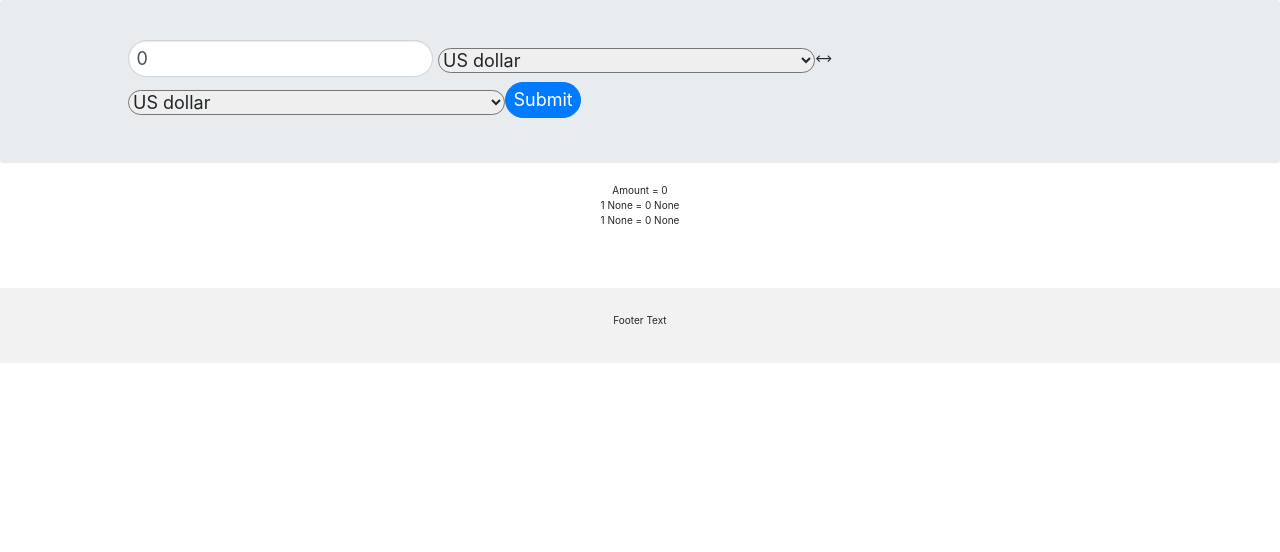
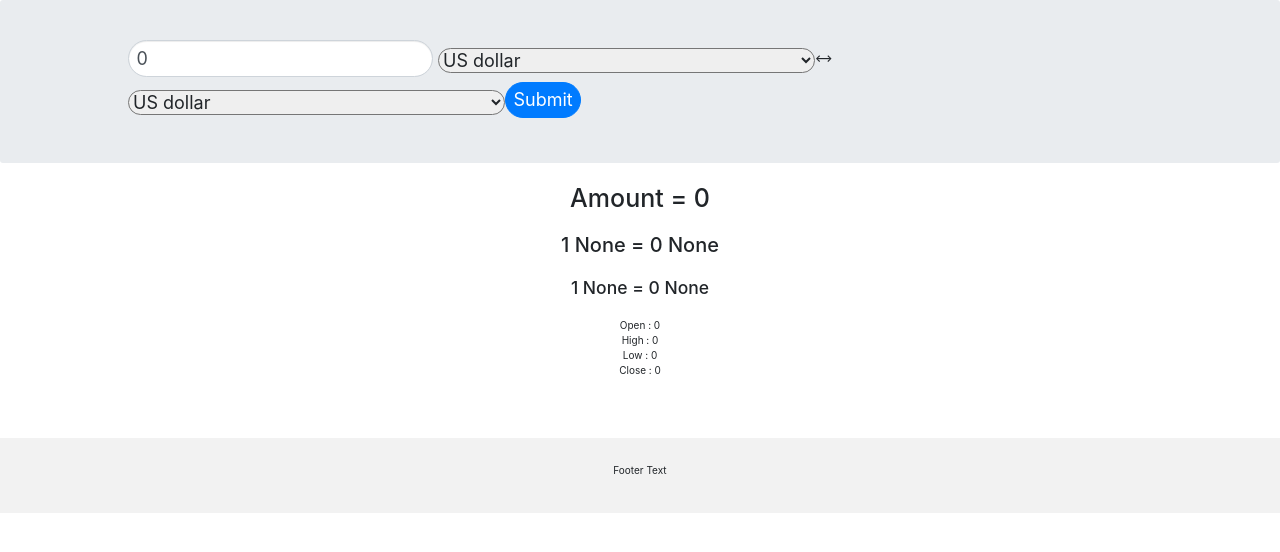
Before and after one commit to itsUchihaItachi/ForexVision, a Django app: page / in a window 1280 px wide. Shown: the part 62-614 px from the top of the page. Run offline with Django 3.2, Linux system fonts and the light colour scheme; some libraries are stand-ins or nearby versions.

Commit message:
OHCL added

```diff
--- a/forexvision/forex/urls.py
+++ b/forexvision/forex/urls.py
@@ -3,6 +3,6 @@
 from . import views
 
 urlpatterns = [
-    path('',views.home, name = 'home'),
-    # path('Currency_Exchange',views.home,name = 'home')
+    path('',views.home, name = 'home')
+    # path('ExchangeCurr', views.home, name = 'home')
 ]
--- a/forexvision/forex/views.py
+++ b/forexvision/forex/views.py
@@ -2,8 +2,12 @@
 from django.http import HttpResponse
 from urllib.request import urlopen
 import json
+from datetime import date,timedelta
 
 # Create your views here.
+# def temp(request):
+#     return render(request,'Base.html')
+
 def home(request):
     amount = request.POST.get('amount')
 
@@ -13,7 +17,7 @@
     counterrate = 0
     baserate = 0
     totalAmount = 0
-
+    lastUpdated = 0
     # Check if the base and counter is not none
     # After requesting the server and getting data from user
     if base != None and counter != None :
@@ -36,4 +40,42 @@
                 break
 
         totalAmount = float(amount) * counterrate  # Calculating total amount
-    return render(request,'base.html',{'totalAmount' : totalAmount,'base' : base, 'counter' : counter,  'counterrate' : counterrate, 'baserate' : baserate})
+
+        lastUpdated = basedata['date']
+
+    Open, Close, High, Low = ohcl(base, counter)
+    context = {'totalAmount' : totalAmount,
+                'base' : base, 'counter' : counter,
+                'counterrate' : counterrate, 'baserate' : baserate,
+                'lastUpdated' : lastUpdated,
+                'Open' : Open, 'Close' : Close, 'High' : High, 'Low' : Low }
+    return render(request,'Base.html',context)
+
+def ohcl(base, counter):
+    if base != None and counter != None :
+        today = date.today()
+        todayDate = today.strftime("%Y-%m-%d")
+        fromDate = today - timedelta(30)
+
+        # API_KEY = "taTjcoDno4fAXZKnSBLdvAEKonjHUq3FHdygpJiCwiRYdPKMhN"
+        # https://fcsapi.com/api-v2/forex/history?symbol=EUR/USD&period=1d&from=2020-05-01T12:00&to=2020-11-11T12:00&access_key=taTjcoDno4fAXZKnSBLdvAEKonjHUq3FHdygpJiCwiRYdPKMhN
+        json_url = urlopen("https://fcsapi.com/api-v2/forex/history?symbol="+base+"/"+counter+"&period=1d&from="+str(fromDate)+"T12:00&to="+todayDate+"T12:00&access_key=taTjcoDno4fAXZKnSBLdvAEKonjHUq3FHdygpJiCwiRYdPKMhN")
+        # json_url = urlopen("https://api.exchangeratesapi.io/latest?symbols=USD,GBP")
+        data = json.loads(json_url.read())
+
+        dt = data['response']
+
+        opn = []
+        close = []
+        high = []
+        low = []
+
+        for ls in dt:
+            opn.append(ls['o'])
+            close.append(ls['c'])
+            high.append(ls['h'])
+            low.append(ls['l'])
+
+        return max(opn), max(close), max(high), max(low)
+    else:
+        return 0, 0, 0, 0
--- a/forexvision/template/Base.html
+++ b/forexvision/template/Base.html
@@ -52,7 +52,7 @@
 
     <form name = "SelectForm" class="form-inline" action="" method="POST" >
         {% csrf_token %}
-        <input type="text" value="0" class="form-control mb-2 mr-sm-2" id="amt" placeholder="Enter Amount" name="amount" style="font-size: large; border-radius: 25px">
+        <input type="number" min="1" value = "0" class="form-control mb-2 mr-sm-2" id="amt" placeholder="Enter Amount" name="amount" style="font-size: large; border-radius: 25px">
         <select name = "baseCurr" id="currencyList" style="font-size: large; border-radius:25px;">
                     <option value="USD" selected="selected" label="US dollar">USD</option>
                     <option value="EUR" label="Euro">EUR</option>
@@ -223,7 +223,7 @@
 
                 <label for="cur2" class="mb-2 mr-sm-2"><--></label>
 
-                <select name="counterCurr" id="currencyList" style="font-size: large; border-radius:25px;">
+                <select name="counterCurr" id ="currencyList" style="font-size: large; border-radius:25px;">
                     <option value="USD" selected="selected" label="US dollar">USD</option>
                     <option value="EUR" label="Euro">EUR</option>
                     <option value="JPY" label="Japanese yen">JPY</option>
@@ -396,7 +396,7 @@
             <input type="checkbox" class="form-check-input" name="remember"> Remember me
           </label>
         </div>     -->
-        <button type="submit" class="btn btn-primary mb-2" style="font-size: large; border-radius: 25px">Submit</button>
+        <button type="submit"  class="btn btn-primary mb-2"  style="font-size: large; border-radius: 25px">Submit</button>
       </form>
     <!-- trial -->
 
@@ -404,11 +404,16 @@
 </div>
 
 <div class="container-fluid bg-3 text-center">
-    Amount = {{totalAmount}} <br>
+ <h1>  Amount = {{totalAmount}} </h1> <br>
 
-    1 {{base}} = {{counterrate}} {{counter}} <br>
-    1 {{counter}} = {{baserate}} {{base}} <br>
+   <h2> 1 {{base}} = {{counterrate}} {{counter}}</h2> <br>
+   <h3> 1 {{counter}} = {{baserate}} {{base}}</h3> <br>
+   Open : {{Open}} <br>
+   High : {{High}}<br>
+   Low : {{Low}} <br>
+   Close : {{Close}}<br>
     <br>
+    <!-- Last Updated on : {{lastUpdated}} -->
 
 </div><br>
 
```
